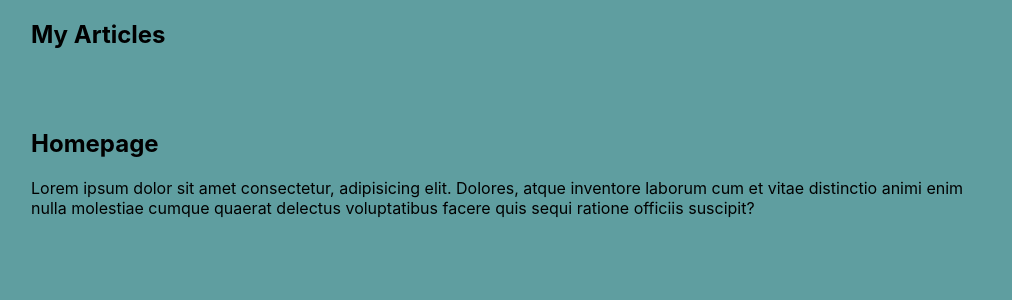
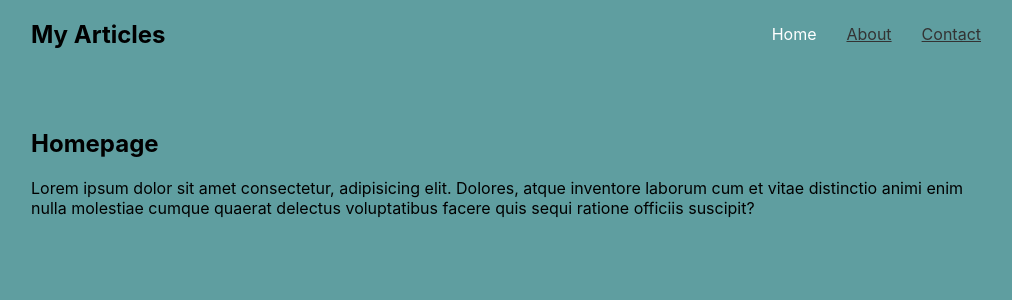
Before and after one commit to KJCastillo/multipage-site, a React (Create React App) app: page / in a window 1280 px wide. Shown: the top 300 px of the page, without its empty margins (129-1141 px from the left). Built offline with nearby package versions, Linux system fonts and the light colour scheme.

Commit message:
navlinks and links

```diff
--- a/src/App.css
+++ b/src/App.css
@@ -15,3 +15,7 @@ nav a {
   color: #333;
   padding: 4px 10px;
 }
+nav a.active {
+  color: white;
+  text-decoration: none;
+}
--- a/src/App.js
+++ b/src/App.js
@@ -1,5 +1,5 @@
 import "./App.css";
-import { BrowserRouter, Route, Switch } from "react-router-dom";
+import { BrowserRouter, Route, Switch, NavLink } from "react-router-dom";
 import Home from "./pages/Home";
 import Contact from "./pages/Contact";
 import About from "./pages/About";
@@ -10,6 +10,9 @@ function App() {
       <BrowserRouter>
         <nav>
           <h1>My Articles</h1>
+          <NavLink exact to="/">Home</NavLink>
+          <NavLink to="/about">About</NavLink>
+          <NavLink to="/contact">Contact</NavLink>
         </nav>
 
         <Switch>
```
